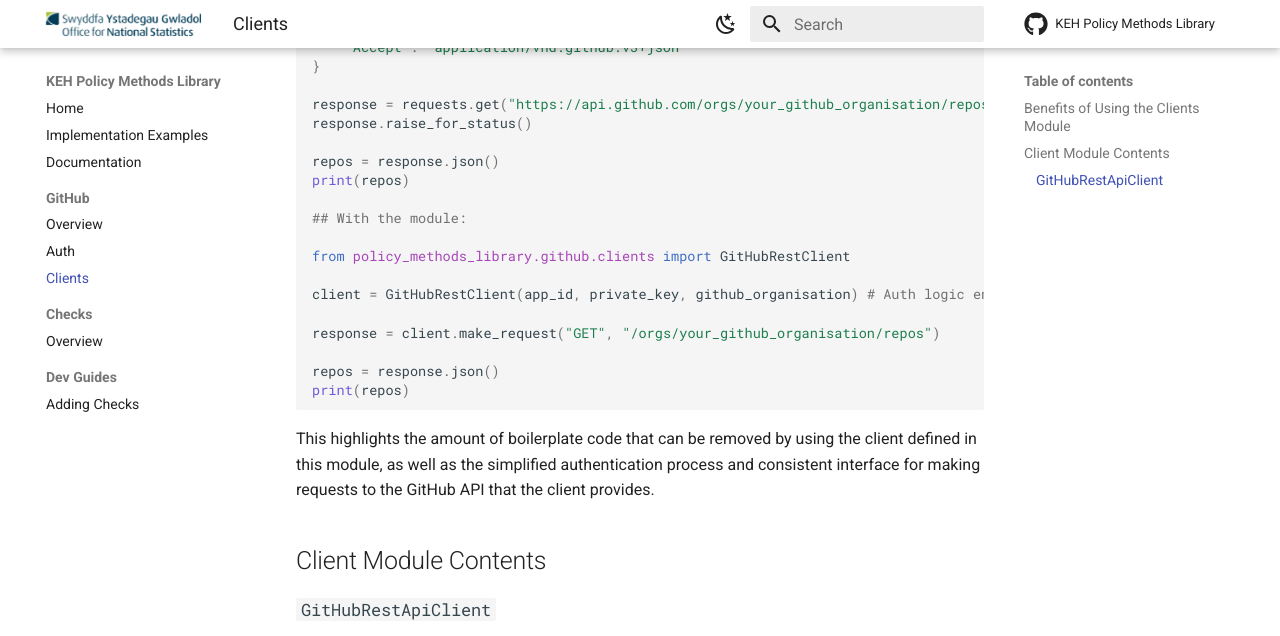
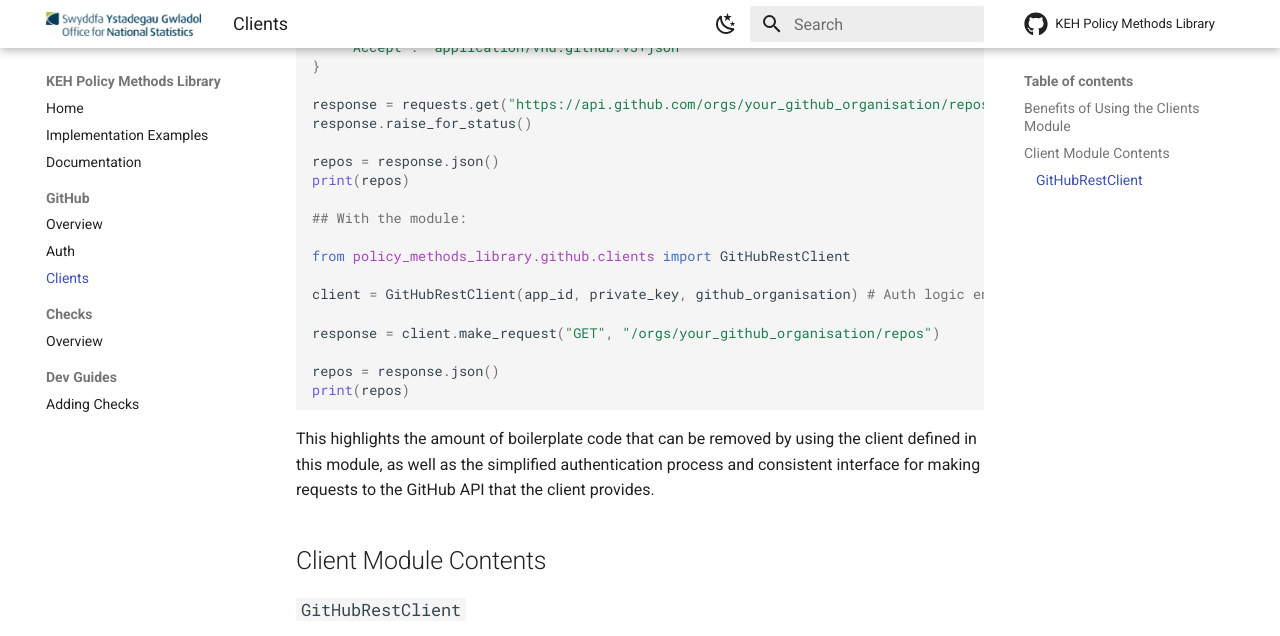
Before and after one commit to ONS-Innovation/keh-policy-methods-library, an MkDocs documentation site: the page built from docs/github/clients.md, in a window 1280 px wide and 900 px high, scrolled down 976 px, cut to the strip 0-636 px from the top of the window. Built offline with MkDocs 1.6.1 and Material for MkDocs 9.7.7, drawn with Linux system fonts in a browser that asks for light colours; comment, search, counter and statistics services are not loaded.

Commit message:
docs(client): fix typo
- `GitHubRestApiClient` -> `GitHubRestClient`

Co-authored-by: Copilot Autofix powered by AI <175728472+Copilot@users.noreply.github.com>

```diff
--- a/docs/github/clients.md
+++ b/docs/github/clients.md
@@ -50,6 +50,6 @@ This highlights the amount of boilerplate code that can be removed by using the
 
 ## Client Module Contents
 
-### `GitHubRestApiClient`
+### `GitHubRestClient`
 
 ::: src.policy_methods_library.github.clients.GitHubRestClient
```
